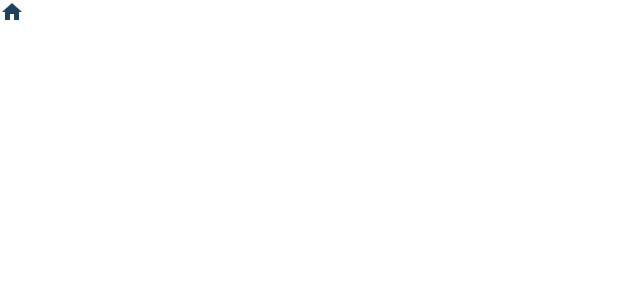
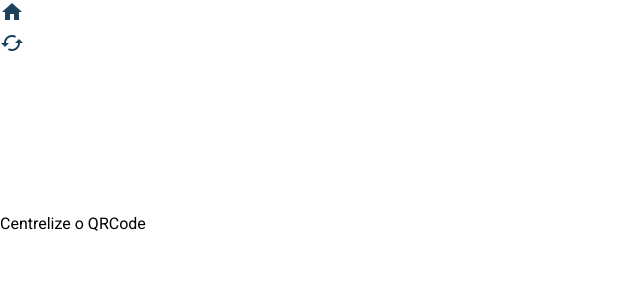
Before and after one commit to Gabriel-Tabarelli/Casa-Inteligente, an Angular app: page /tela-inicial in a window 1280 px wide. Shown: the top 300 px of the page, without its empty margins (0-640 px from the left). Built offline with nearby package versions, Linux system fonts and the light colour scheme.

Commit message:
Falta aparecer a camera

```diff
--- /dev/null
+++ b/src/app/pages/tela-inicial/scanner/scanner.component.html
@@ -0,0 +1,7 @@
+<section>
+    <button><mat-icon>cached</mat-icon></button>
+    <div>
+        <video #videoElement></video>
+    </div>
+    <p> {{"Centrelize o QRCode"}}</p>
+</section>
--- /dev/null
+++ b/src/app/pages/tela-inicial/scanner/scanner.component.ts
@@ -0,0 +1,50 @@
+import { AfterViewInit, Component, ElementRef, OnInit, ViewChild } from '@angular/core';
+import { video_config } from './scanner.const';
+
+
+@Component({
+  selector: 'app-scanner',
+  templateUrl: './scanner.component.html',
+  styleUrls: ['./scanner.component.css']
+})
+export class ScannerComponent implements OnInit, AfterViewInit {
+
+  constructor() { }
+
+  ngOnInit(): void {
+  }
+  @ViewChild ('videoElement') video !: ElementRef<HTMLVideoElement>
+
+  videoStream!: MediaStream;
+
+  config = structuredClone(video_config);
+
+  ngAfterViewInit(): void {
+      this.preparaScan()
+    }
+
+   async preparaScan(){
+      const valida = this.checkCamera();
+    }
+
+    async startScanner(){
+      this.videoStream = await navigator.mediaDevices.getUserMedia(this.config);
+      this.video.nativeElement.srcObject = this.videoStream
+    }
+
+    async checkCamera(){
+      const cameraPermissoes = await navigator.permissions.query({name:'camera'} as any)
+      console.log(cameraPermissoes);
+      const taOk= cameraPermissoes.state !== "denied";
+
+      const hasMediaDevice = 'mediaDevices' in navigator
+      const hasUserMedia = 'getUserMedia' in navigator.mediaDevices
+
+      if (!hasMediaDevice || (!hasMediaDevice && taOk) ){
+
+      }
+
+
+    }
+
+}
--- /dev/null
+++ b/src/app/pages/tela-inicial/scanner/scanner.const.ts
@@ -0,0 +1,16 @@
+export const video_config=  {
+    video:{
+        width:{
+            min:250 ,
+            max:350 ,
+            ideal: 300
+        },
+
+        height:{
+            min:250,
+            max:450,
+            ideal: 400
+        },
+        facingMode: 'enviroment'
+    }
+}
--- a/src/app/pages/tela-inicial/tela-inicial.component.html
+++ b/src/app/pages/tela-inicial/tela-inicial.component.html
@@ -1 +1,2 @@
 <mat-icon>home</mat-icon>
+<app-scanner></app-scanner>
--- a/src/app/pages/tela-inicial/tela-inicial.module.ts
+++ b/src/app/pages/tela-inicial/tela-inicial.module.ts
@@ -2,12 +2,12 @@ import { NgModule } from '@angular/core';
 import { CommonModule } from '@angular/common';
 import { TelaInicialComponent } from './tela-inicial.component';
 import {MatIconModule} from '@angular/material/icon';
+import { ScannerComponent } from './scanner/scanner.component';
 @NgModule({
-  declarations: [ TelaInicialComponent ],
+  declarations: [ TelaInicialComponent, ScannerComponent ],
   imports: [
     CommonModule,
     MatIconModule,
-
   ],
   exports: [TelaInicialComponent],
 })
```
Also changed, not shown: src/app/pages/tela-inicial/scanner/scanner.component.css (added).
